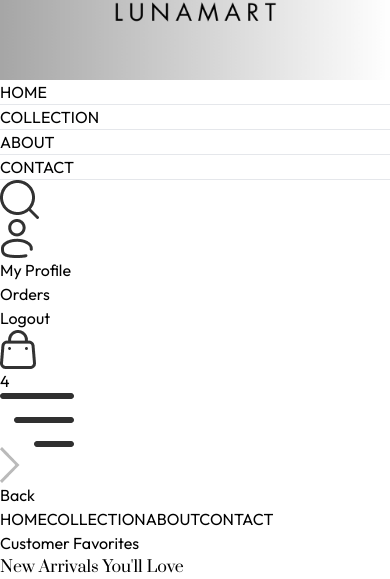
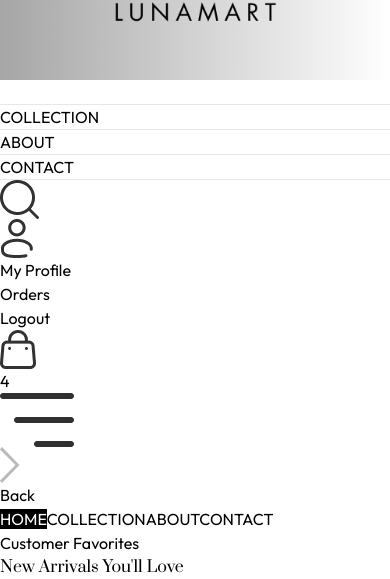
Before and after one commit to DasPriYam714/LunaMart, a React (Vite) app: page / in a window 390 px wide. Shown: the part 310-889 px from the top of the page. Built offline with nearby package versions, Linux system fonts and the light colour scheme.

Commit message:
add menu bar color

```diff
--- a/src/index.css
+++ b/src/index.css
@@ -15,3 +15,10 @@ a.active hr{
     font-weight: 400;
     font-style: normal;
   }
+
+  @media (max-width:640px){
+    a.active{
+        background-color: black;
+        color: white;
+    }
+  }
```
